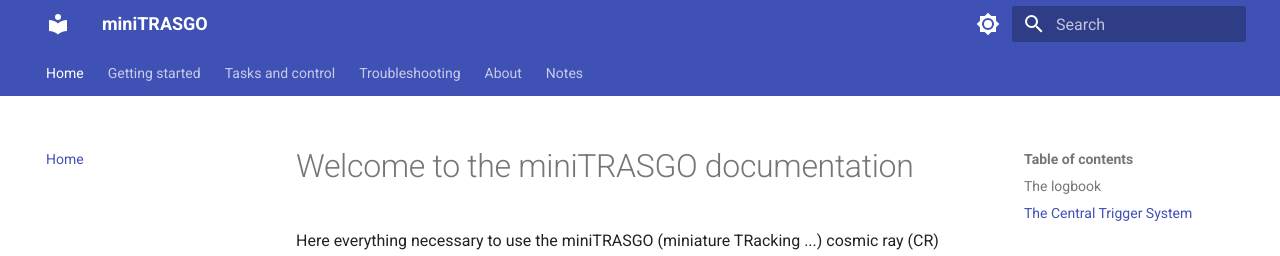
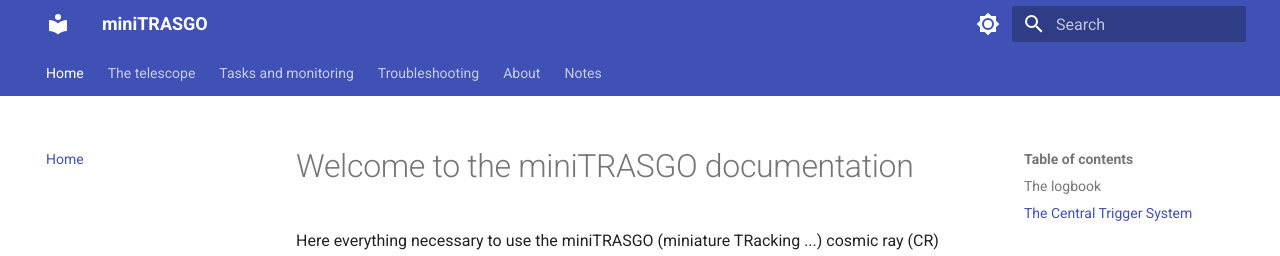
Before and after one commit to cayesoneira/miniTRASGO-documentation, an MkDocs documentation site: the page built from docs/index.md, in a window 1280 px wide. Shown: the top 256 px of the page. Built offline with MkDocs 1.6.1 and Material for MkDocs 9.7.7, drawn with Linux system fonts in a browser that asks for light colours.

Commit message:
Update mkdocs.yml

```diff
--- a/mkdocs.yml
+++ b/mkdocs.yml
@@ -2,12 +2,12 @@
 site_url: https://cayesoneira.github.io/miniTRASGO/
 nav:
     - Home: index.md
-    - Getting started:
+    - The telescope:
         - Hardware and design: hardware.md
         - Software: software.md
         - Variables and diagrams: variables.md
-    - Tasks and control:
-        - Control: control.md
+    - Tasks and monitoring:
+        - Monitoring: control.md
         - To do: todo.md
         - Objectives: objectives.md
     - Troubleshooting: troubleshooting.md
```
